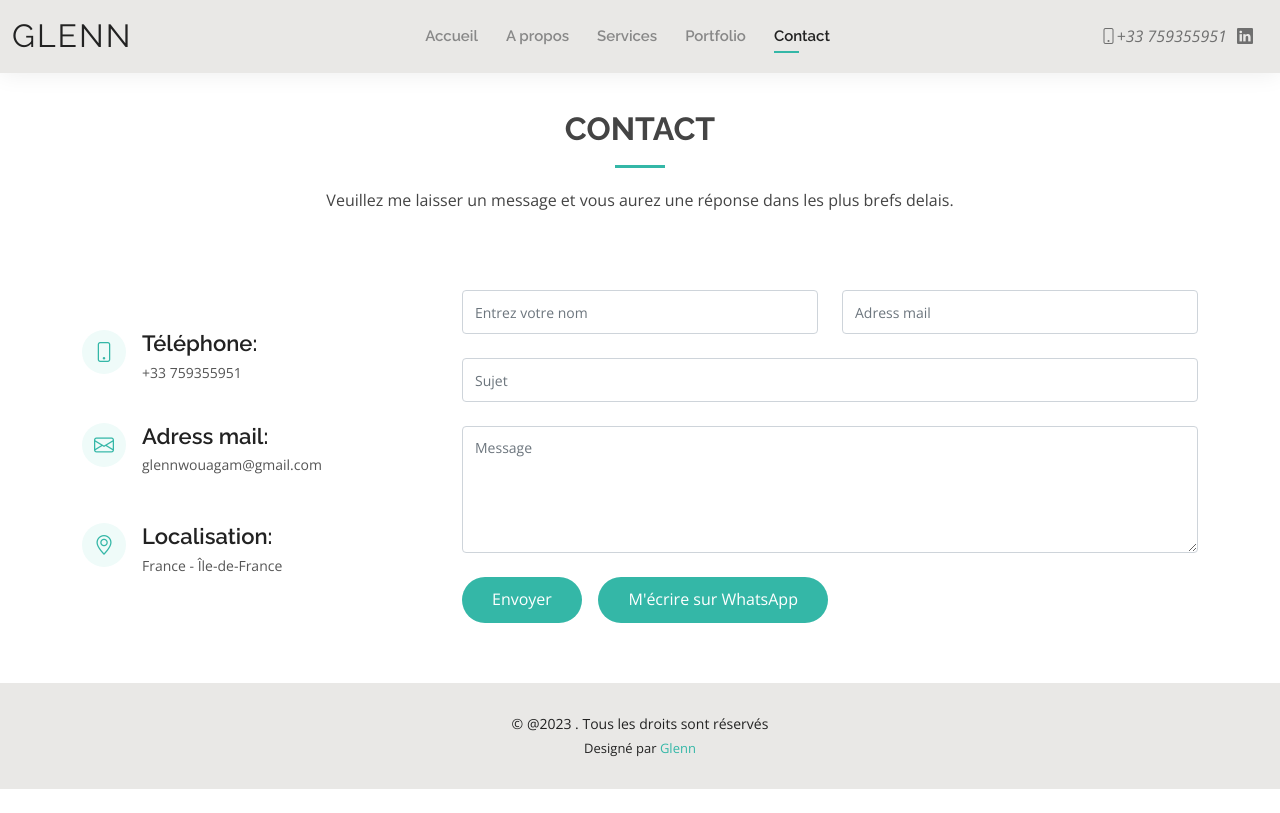
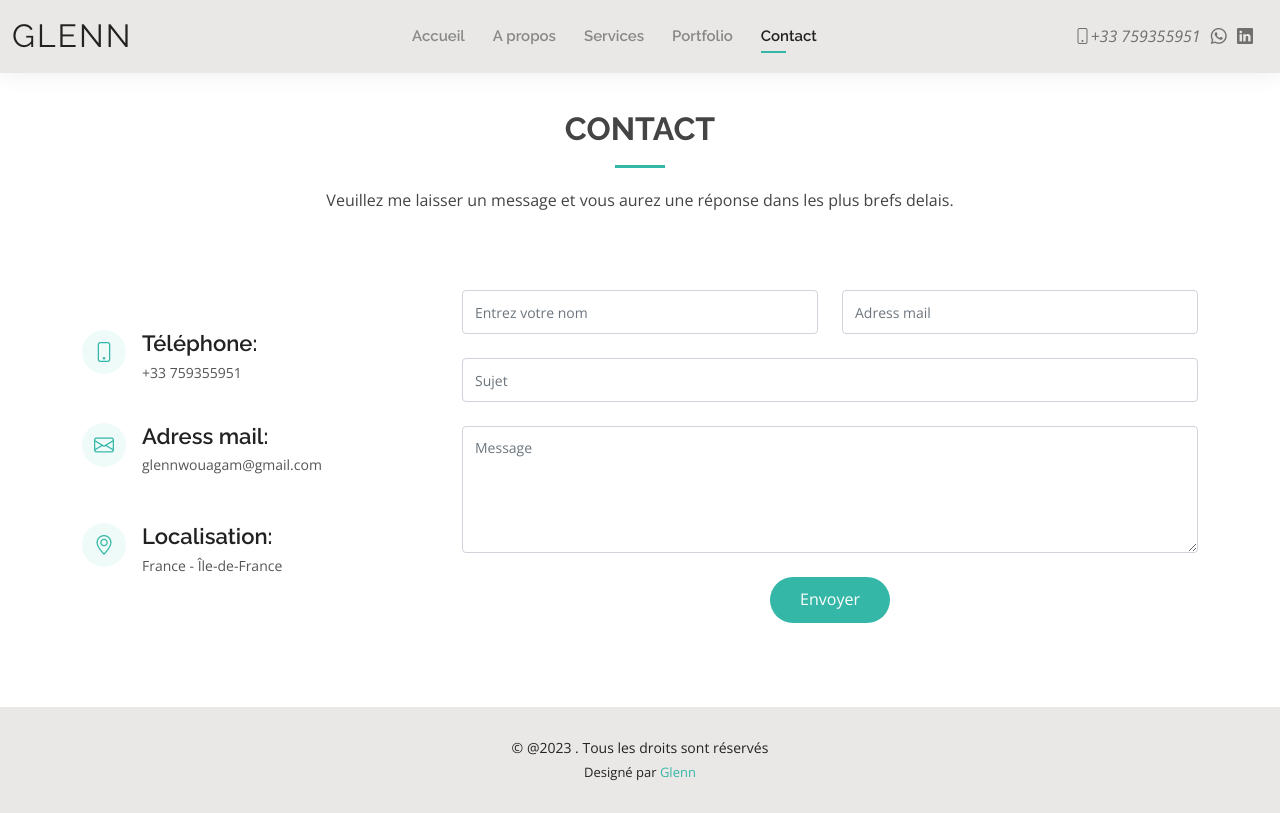
Before and after one commit to Glenn-Tcamagam/portoflio-glenn, a plain HTML site: page Glenn/contact.html in a window 1280 px wide. Drawn offline with nearby package versions, Linux system fonts and the light colour scheme.

Commit message:
5 modif france

```diff
--- a/Glenn/contact.html
+++ b/Glenn/contact.html
@@ -58,8 +58,9 @@
       </nav><!-- .navbar -->
 
       <div class="header-social-links">
-        <!-- <a href="" class="twitter"><i class="bi bi-twitter"></i></a> -->
+
         <a  class="facebook"><i class="bi bi-phone">+33 759355951</i></a>
+         <a href="https://wa.me/33759355951" class="instagram"><i class="bi bi-whatsapp"></i></a>
         <a href="https://www.linkedin.com/in/glenn-tchamagam-2a611225a/" class="linkedin"><i class="bi bi-linkedin"></i></i></a>
       </div>
 
@@ -130,18 +131,9 @@
                 <div class="error-message"></div>
                 <div class="sent-message">Votre message a été envoyé. Merci!</div>
               </div>
-              <div id="fl">
+
               <div class="text-center"><button type="submit">Envoyer</button></div> &nbsp;&nbsp; &nbsp;
-              <div class="text-center"><button type="submit"><a id="coul" href="https://wa.me/33759355951"> M'écrire sur WhatsApp</a></button></div>
-              </div>
-              <style>
-                #fl{display: flex;
-                text-align: center;}
-                #coul{
-                  color: #FFFF;
-                }
 
-              </style>
             </form>
 
           </div>
```
Also changed, not shown: Glenn/about.html (+3 -11 lines), Glenn/index.html (+1 -1 lines), Glenn/portfolio.html (+1 -0 lines), Glenn/services.html (+1 -0 lines).
